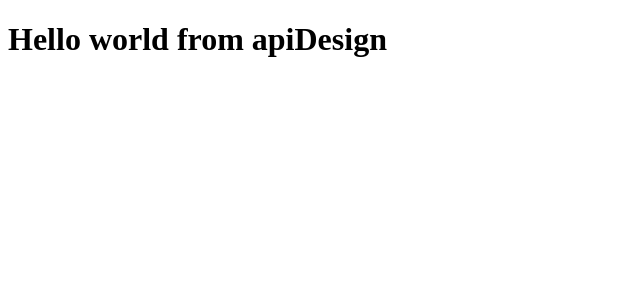
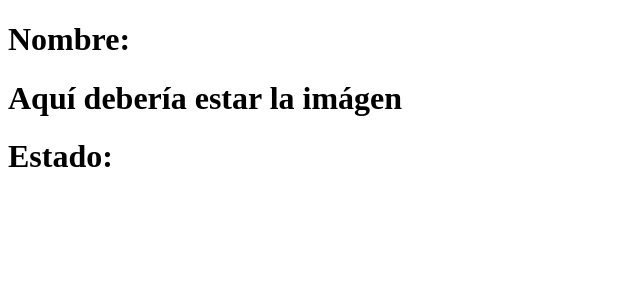
Before and after one commit to sicalo330/ramasApi, an Angular app: page / in a window 1280 px wide. Shown: the top 300 px of the page, without its empty margins (0-640 px from the left). Built offline with nearby package versions, Linux system fonts and the light colour scheme.

Commit message:
Hacer diseño base

```diff
--- a/src/app/app.component.html
+++ b/src/app/app.component.html
@@ -1 +1,5 @@
-<h1>Hello world from apiDesign</h1>
+<div>
+  <h1>Nombre: </h1>
+  <h1>Aquí debería estar la imágen</h1>
+  <h1>Estado: </h1>
+</div>
```
